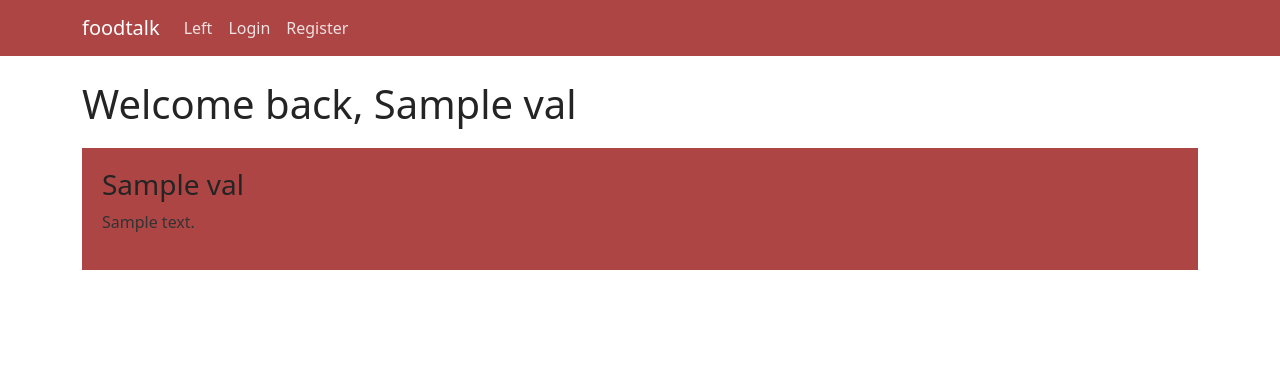
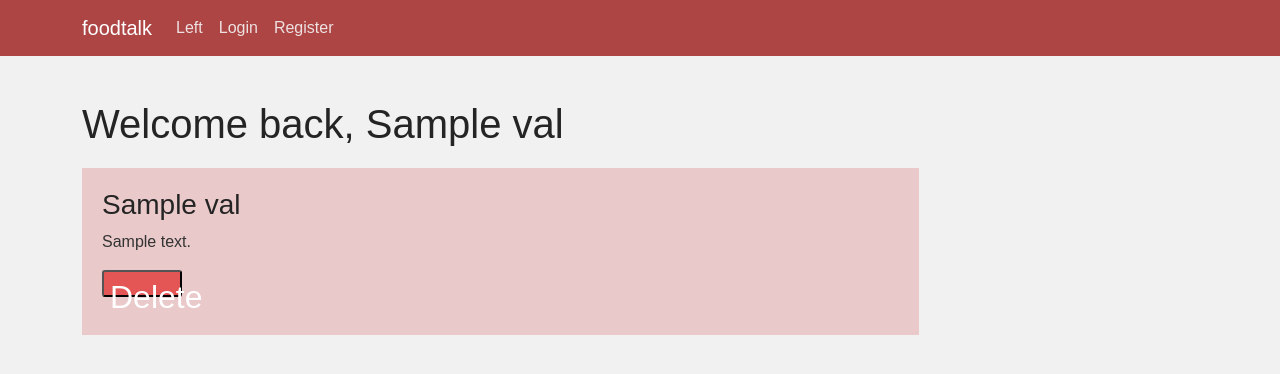
Before and after one commit to minkim0320/FoodTalk, a Flask app: template templates/businessPost.html in a window 1280 px wide. Shown: the top 374 px of the page. Run offline with Flask 2, Linux system fonts and the light colour scheme; the template is opened without the code that fills it: most values are stand-ins (such as "Sample title", 1, 10 or a date in 2020).

Commit message:
adding css to post feature

```diff
--- a/static/css/main.css
+++ b/static/css/main.css
@@ -78,9 +78,3 @@ body {
   .account-heading {
     font-size: 2.5rem;
   }
-
-  .business-post {
-    padding: 20px;
-    background-color: #ad4545;
-    margin-top:20px;
-  }
--- /dev/null
+++ b/static/css/practice.css
@@ -0,0 +1,32 @@
+body{
+    font-family: Arial;
+    margin-top: 5rem;
+    padding:20px;
+    background-color: #f1f1f1;
+}
+
+.business-post-feed {
+    float: left;
+    width: 75%;
+}
+
+.business-post {
+    padding: 20px;
+    background-color: #e9c9c9;
+    margin-top:20px;
+}
+
+.delete-post {
+    background: #e45656;
+    border-radius:3px;
+    width: 80px;
+    height: 27px;
+    transition: ease-out 0.3s;
+    color:white;
+    font-size: 2rem;
+    outline: none;
+}
+
+.delete-post:hover {
+    box-shadow: inset 60px 0 0 0 #c03917
+}
--- a/templates/businessPost.html
+++ b/templates/businessPost.html
@@ -1,5 +1,6 @@
 {% extends "layout.html" %}
 {% block content %}
+    <link rel="stylesheet" type="text/css" href="{{ url_for('static', filename='css/practice.css') }}">
     <div class="business-post-feed">
         <h1>Welcome back, {{bzName.val()}}</h1>
 
@@ -8,6 +9,7 @@
                 <div class="business-post">
                     <h3 class="post-title">{{bz.val().bzPostName}}</h3>
                     <p class="post-content">{{bz.val().bzPostContent}}</p>
+                    <button class="delete-post" href="#">Delete</button>
                 </div>
             {% endfor %}
         {% else %}
```
